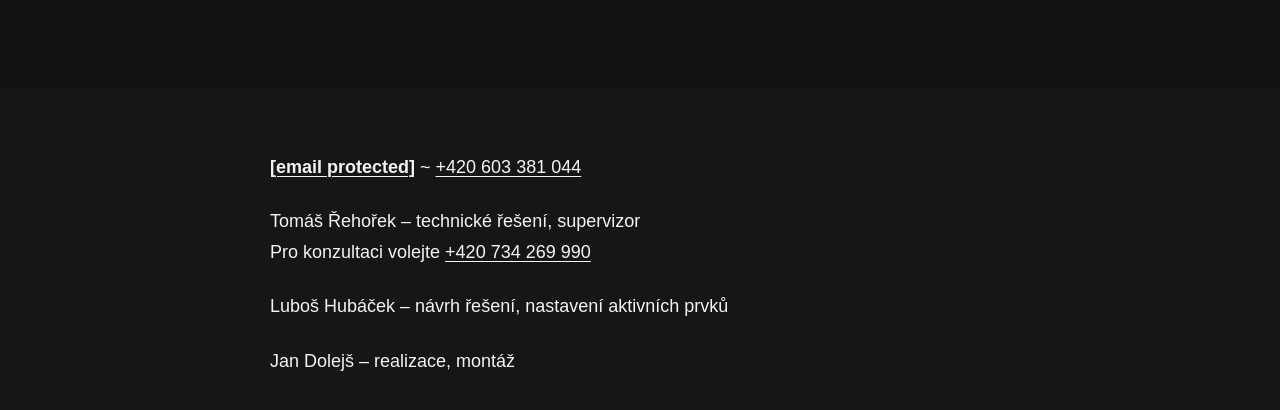
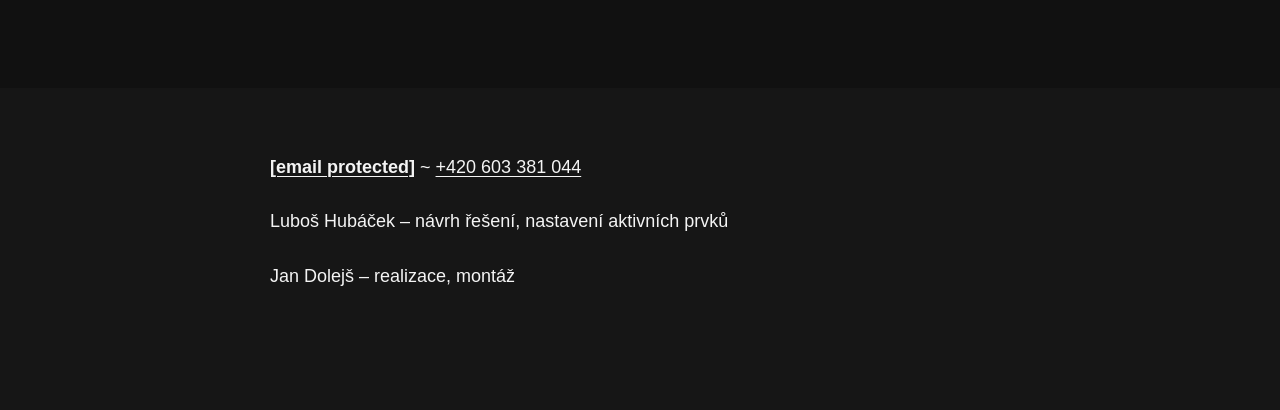
Before and after one commit to jandolejs/hd_secure, a plain HTML site: page hd_secure/src/kontakt/index.html in a window 1280 px wide. Shown: the part 450-860 px from the top of the page. After the commit the page ends 805 px from the top, so only its background shows below. Drawn offline with Linux system fonts and the light colour scheme; files that its build step writes are made by us from their sources; a web font is replaced by a local one.

Commit message:
remove řehořek
Removed contact information for Tom Řehořek.

```diff
--- a/hd_secure/src/kontakt/index.html
+++ b/hd_secure/src/kontakt/index.html
@@ -169,7 +169,6 @@ window._wpemojiSettings = {"baseUrl":"https:\/\/s.w.org\/images\/core\/emoji\/16
 
 
 
-<p>Tom&aacute;&scaron; Řehořek &ndash; technick&eacute; ře&scaron;en&iacute;, supervizor<br>Pro konzultaci volejte <a href="tel:420734269990">+420 734 269 990</a></p>
 
 
 
```
